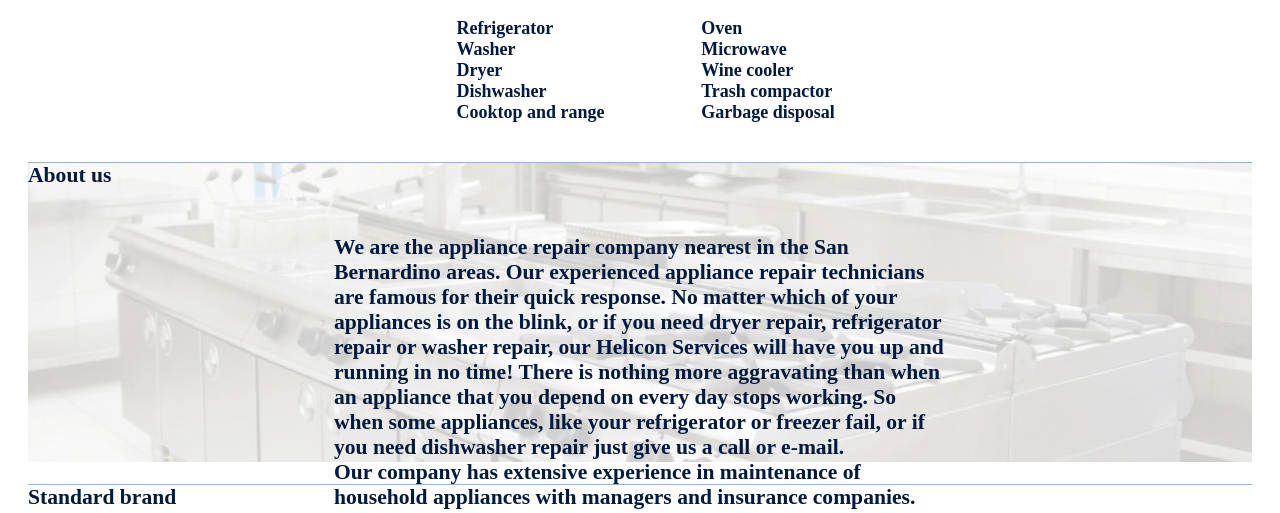
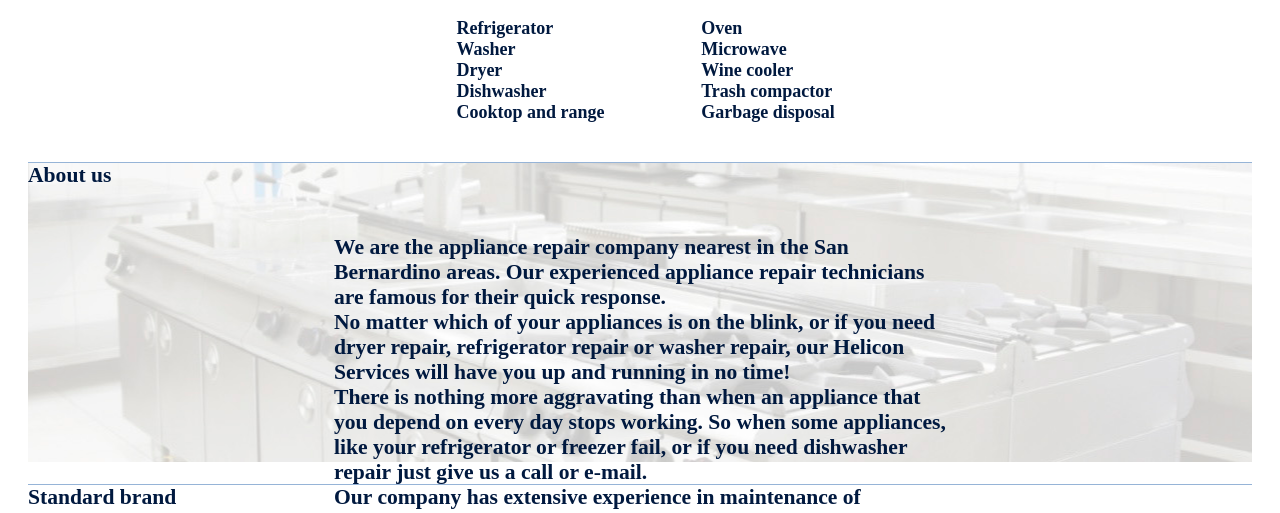
Before and after one commit to rizurabi/helicon-servicess, a plain HTML site: page index.html in a window 1280 px wide. Shown: the part 726-1239 px from the top of the page. Drawn offline with Linux system fonts and the light colour scheme.

Commit message:
Update index.html

```diff
--- a/index.html
+++ b/index.html
@@ -139,9 +139,9 @@
                         <strong>
                             <br>
                             We are the appliance repair company nearest in the San Bernardino areas.
-                            Our experienced appliance repair technicians are famous for their quick response.
+                            Our experienced appliance repair technicians are famous for their quick response.<br>
                             No matter which of your appliances is on the blink, or if you need dryer repair,
-                            refrigerator repair or washer repair, our Helicon Services will have you up and running in no time!
+                            refrigerator repair or washer repair, our Helicon Services will have you up and running in no time!<br>
                             There is nothing more aggravating than when an appliance that you depend on every day stops working.
                             So when some appliances, like your refrigerator or freezer fail, or if you need dishwasher repair just give us a
                             call or e-mail.<br>
```
